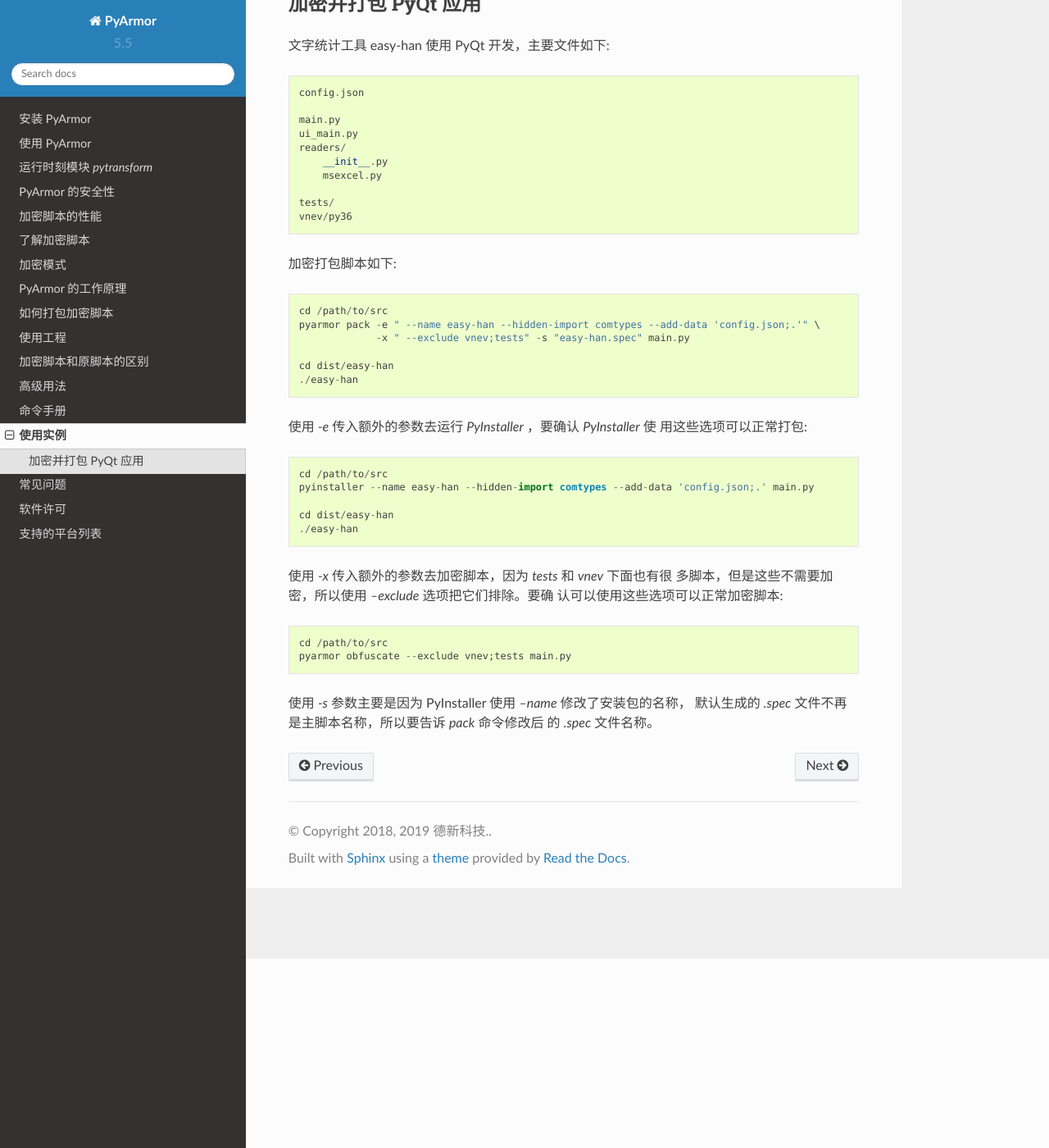
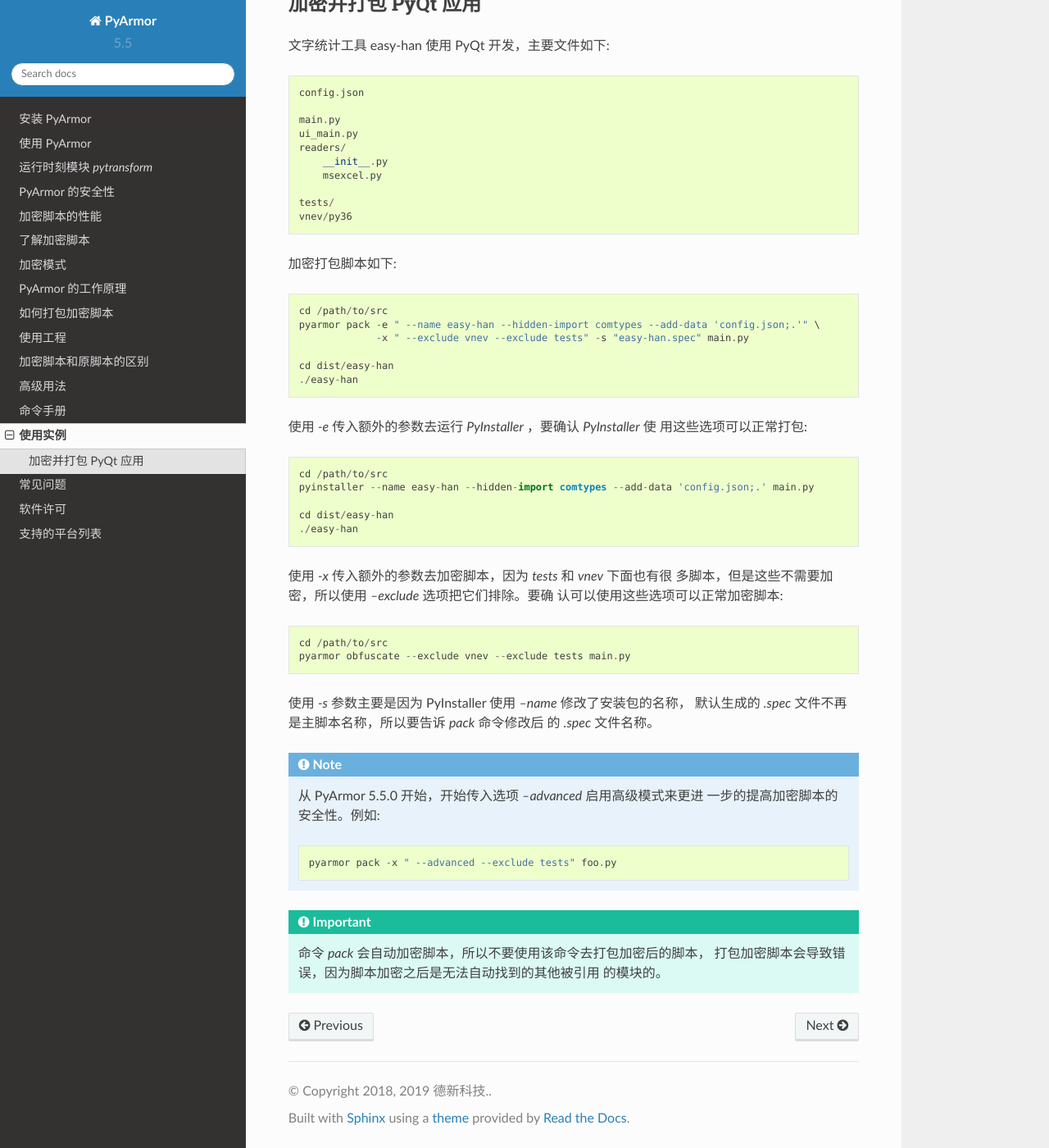
Before and after one commit to dashingsoft/pyarmor-docs-zh, a Sphinx documentation site: the page built from docs/examples.rst, in a window 1280 px wide and 1400 px high, scrolled down 231 px. Shown: the whole window at 82% size. Built offline with Sphinx 7.4.7 and the Read the Docs theme 2.0.0, drawn with Linux system fonts in a browser that asks for light colours.

Commit message:
Add notes for example

```diff
--- a/docs/examples.rst
+++ b/docs/examples.rst
@@ -26,7 +26,7 @@
 
     cd /path/to/src
     pyarmor pack -e " --name easy-han --hidden-import comtypes --add-data 'config.json;.'" \
-                 -x " --exclude vnev;tests" -s "easy-han.spec" main.py
+                 -x " --exclude vnev --exclude tests" -s "easy-han.spec" main.py
 
     cd dist/easy-han
     ./easy-han
@@ -45,10 +45,23 @@
 认可以使用这些选项可以正常加密脚本::
 
     cd /path/to/src
-    pyarmor obfuscate --exclude vnev;tests main.py
+    pyarmor obfuscate --exclude vnev --exclude tests main.py
 
 使用 `-s` 参数主要是因为 PyInstaller 使用 `--name` 修改了安装包的名称，
 默认生成的 `.spec` 文件不再是主脚本名称，所以要告诉 `pack` 命令修改后
 的 `.spec` 文件名称。
 
+.. note::
+
+   从 PyArmor 5.5.0 开始，开始传入选项 `--advanced` 启用高级模式来更进
+   一步的提高加密脚本的安全性。例如::
+
+       pyarmor pack -x " --advanced --exclude tests" foo.py
+
+.. important::
+
+   命令 `pack` 会自动加密脚本，所以不要使用该命令去打包加密后的脚本，
+   打包加密脚本会导致错误，因为脚本加密之后是无法自动找到的其他被引用
+   的模块的。
+
 .. include:: _common_definitions.txt
```
